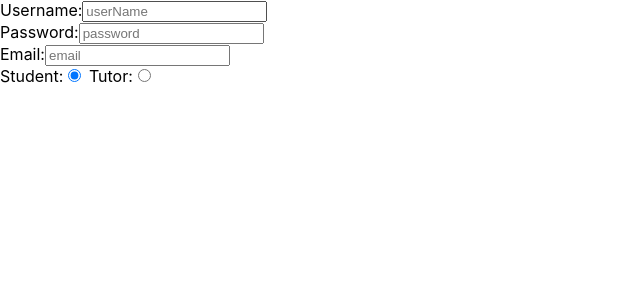
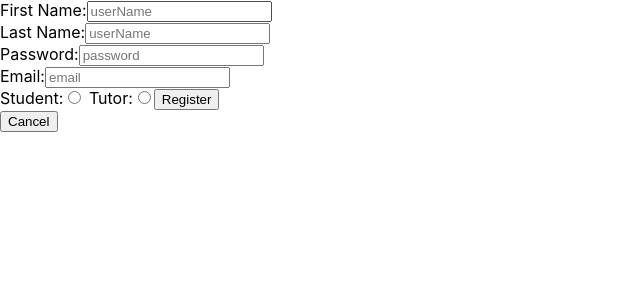
Before and after one commit to ibouzid/emu-scheduler-project, a React (Create React App) app in the folder my-app/: page /register in a window 1280 px wide. Shown: the top 300 px of the page, without its empty margins (0-640 px from the left). Built offline with nearby package versions, Linux system fonts and the light colour scheme; no server answers.

Commit message:
separated register into component/container

```diff
--- a/my-app/src/Components/RegisterComponent.js
+++ b/my-app/src/Components/RegisterComponent.js
@@ -1,9 +1,14 @@
 import React from "react"
+import {BrowserRouter as Router,Route, Link} from "react-router-dom";
 
-function RegisterComponent() {
+function RegisterComponent(props) {
     return(
         <form>
-            <label> Username:
+            <label> First Name:
+                <input placeholder="userName"/>
+            </label>
+            <br/>
+            <label> Last Name:
                 <input placeholder="userName"/>
             </label>
             <br/>
@@ -16,11 +21,18 @@ function RegisterComponent() {
             </label>
             <br/>
             <label> Student:
-                <input type="radio" name="status" value="student" checked={this.state.status === "student"} onChange={this.handleChange}/>
+                <input type="radio" name="status" value="student" checked={props.isStudent === true} onChange={props.handleChange}/>
             </label>
             <label> Tutor:
-                <input type="radio" name="status" value="tutor"  checked={this.state.status === "tutor"} onChange={this.handleChange}/>
+                <input type="radio" name="status" value="tutor"  checked={props.isStudent === false} onChange={props.handleChange}/>
             </label>
+            <Link to="/">
+                <button>Register</button>
+            </Link>
+            <br/>
+            <Link to="/">
+                <button>Cancel</button>
+            </Link>
 
         </form>
     )
--- a/my-app/src/Containers/HomepageContainer.js
+++ b/my-app/src/Containers/HomepageContainer.js
@@ -1,8 +1,8 @@
 import React, {useState, useEffect} from 'react';
 import User from "../User"
 import HomePageComponent from "../Components/HomePageComponent";
-import Register from "../Register";
 import {BrowserRouter as Router,Route, NavLink} from "react-router-dom";
+import RegisterContainer from "../Containers/RegisterContainer";
 
 function HomepageContainer(){
 
@@ -45,7 +45,7 @@ function HomepageContainer(){
                 handleClick={handleClick}
             />)}}
             />
-            <Route path="/register" exact component={Register}/>
+            <Route path="/register" exact component={RegisterContainer}/>
             <Route path="/user" exact render={()=>{return(<User
                 userName={userName}
                 password={password}
--- a/my-app/src/Containers/RegisterContainer.js
+++ b/my-app/src/Containers/RegisterContainer.js
@@ -1,4 +1,4 @@
-import React from "react"
+import React, {useState, useEffect} from 'react';
 import RegisterComponent from "../Components/RegisterComponent";
 
 function RegisterContainer(){
@@ -9,9 +9,20 @@ function RegisterContainer(){
     const [password, setLoggedIn] = useState("false");
     const [isStudent, setStatus] = useState(true);
 
+
+    function handleChange(event){
+        (event.target.value === "student") ? this.setState(
+            {status: "student"}
+        ) : this.setState({
+            status: "tutor"
+        })
+        console.log(this.state)
+    }
+
     return(
         <RegisterComponent/>
     )
 
 
 }
+export default RegisterContainer
```
